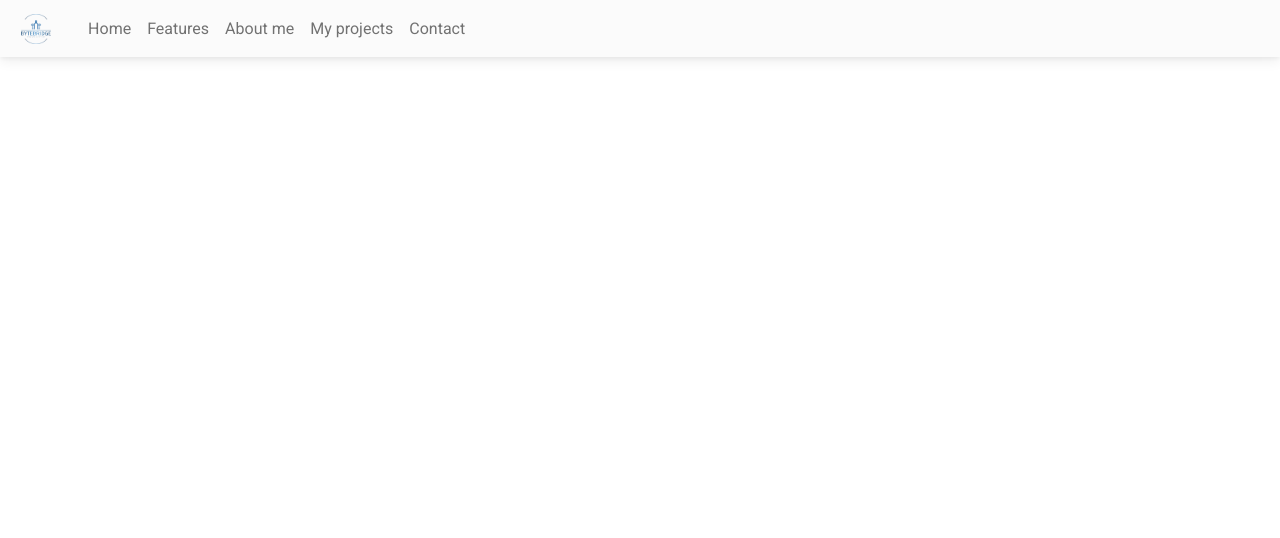
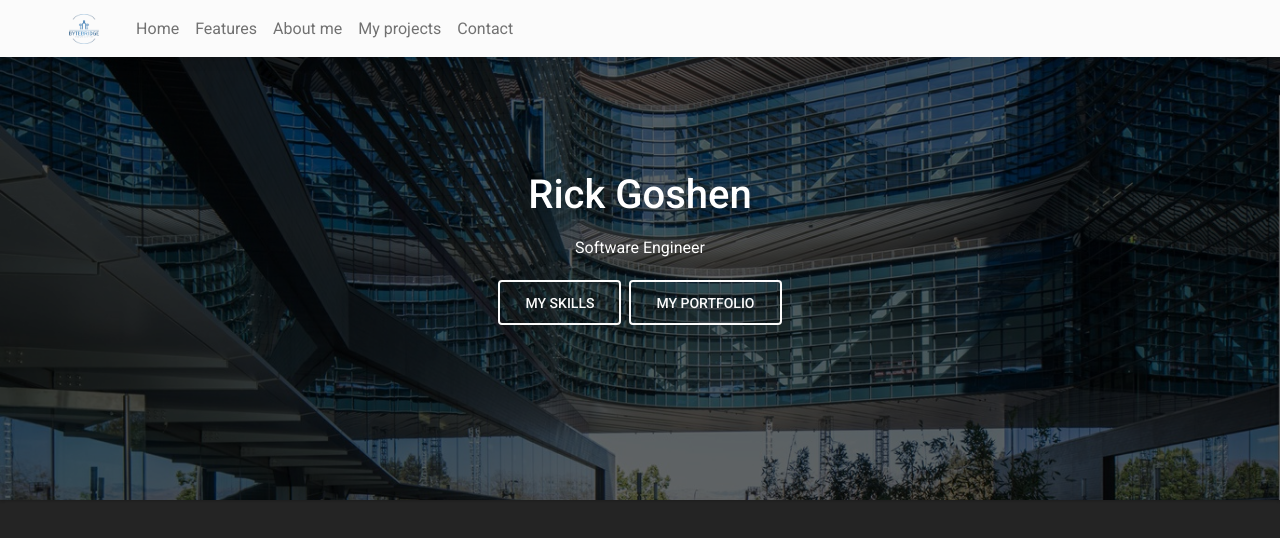
Before and after one commit to rgoshen/personal_website, a React (Vite) app: page / in a window 1280 px wide. Shown: the top 538 px of the page. Built offline with nearby package versions, Linux system fonts and the light colour scheme.

Commit message:
fix hero
Signed-off-by: rgoshen <rick.goshen@gmail.com>

```diff
--- a/src/App.css
+++ b/src/App.css
@@ -1,6 +1,4 @@
 #root {
-  max-width: 1280px;
   margin: 0 auto;
-  padding: 2rem;
   text-align: center;
 }
--- a/src/components/Hero.css
+++ b/src/components/Hero.css
@@ -4,6 +4,8 @@
   height: 500px;
   background-size: cover;
   background-position: center;
+  display: flex;
+  width: 100%;
 }
 
 .hero-section .mask {
@@ -11,17 +13,4 @@
   display: flex;
   align-items: center;
   justify-content: center;
-  height: 100%;
 }
-
-.hero-section .text-content {
-  text-align: center;
-}
-
-.hero-button {
-  color: #fff;
-  border: 1px solid #fff;
-  padding: 0.5rem 1rem;
-  margin: 0.5rem;
-  text-decoration: none;
-}
--- a/src/components/Hero.tsx
+++ b/src/components/Hero.tsx
@@ -1,5 +1,5 @@
 import React from 'react';
-import { HeroProps } from '../types/HeroTypes';
+import { HeroProps } from '../types/HeroProps';
 import './Hero.css';
 
 const Hero: React.FC<HeroProps> = ({
@@ -10,17 +10,21 @@ const Hero: React.FC<HeroProps> = ({
 }) => {
   return (
     <div
-      className='hero-section'
+      className='hero-section p-5 text-center bg-image shadow-2-strong'
       style={{
         backgroundImage: `url(${backgroundImage})`,
       }}
     >
       <div className='mask'>
-        <div className='text-content'>
-          <h1>{title}</h1>
-          {subtitle && <p>{subtitle}</p>}
+        <div className='text-white'>
+          <h1 className='mb-3'>{title}</h1>
+          {subtitle && <p className='mb-3 mx-5'>{subtitle}</p>}
           {buttons.map((button, index) => (
-            <a key={index} href={button.href} className='hero-button'>
+            <a
+              key={index}
+              href={button.href}
+              className='btn btn-outline-light btn-lg m-1'
+            >
               {button.label}
             </a>
           ))}
--- a/src/components/Navbar.tsx
+++ b/src/components/Navbar.tsx
@@ -1,5 +1,5 @@
 import React, { useState } from 'react';
-import { NavbarProps } from '../types/NavbarTypes';
+import { NavbarProps } from '../types/NavbarProps';
 import {
   MDBCollapse,
   MDBContainer,
@@ -16,7 +16,7 @@ const Navbar: React.FC<NavbarProps> = ({ logoSrc, links }) => {
   const [openNav, setOpenNav] = useState(true);
 
   return (
-    <MDBNavbar expand='lg' light bgColor='light' fixed='top'>
+    <MDBNavbar expand='lg' light bgColor='light' fixed='top' className='px-5'>
       <MDBContainer fluid>
         <MDBNavbarBrand href='#'>
           <img src={logoSrc} height='30' alt='' loading='lazy' />
--- a/src/index.css
+++ b/src/index.css
@@ -13,6 +13,10 @@
   -moz-osx-font-smoothing: grayscale;
 }
 
+* {
+  box-sizing: border-box;
+}
+
 a {
   font-weight: 500;
   color: #646cff;
@@ -25,100 +29,3 @@ a:hover {
 html {
   font-size: 16px;
 }
-
-body {
-  margin: 0;
-  display: flex;
-  place-items: center;
-  min-width: 320px;
-  min-height: 100vh;
-}
-
-h1 {
-  font-size: 3.2em;
-  line-height: 1.1;
-}
-
-button {
-  border-radius: 8px;
-  border: 1px solid transparent;
-  padding: 0.6em 1.2em;
-  font-size: 1em;
-  font-weight: 500;
-  font-family: inherit;
-  background-color: #1a1a1a;
-  cursor: pointer;
-  transition: border-color 0.25s;
-}
-button:hover {
-  border-color: #646cff;
-}
-button:focus,
-button:focus-visible {
-  outline: 4px auto -webkit-focus-ring-color;
-}
-
-@media (prefers-color-scheme: light) {
-  :root {
-    color: #213547;
-    background-color: #ffffff;
-  }
-  a:hover {
-    color: #747bff;
-  }
-  button {
-    background-color: #f9f9f9;
-  }
-}
-
-.top-padding-100 {
-  padding-top: 100px;
-}
-
-.h-full {
-  height: 100vh;
-}
-
-/* Hero */
-#hero {
-  margin-top: 50px;
-  padding-top: 20px;
-  background-image: url('./assets/hero-img.jpg');
-  text-align: center;
-  background-color: gray;
-  color: whitesmoke;
-}
-
-.jumbotron {
-  opacity: 0.9;
-  color: whitesmoke;
-}
-
-/* About Me */
-#about-me {
-  background-color: whitesmoke;
-}
-
-/* Projects */
-#projects h2 {
-  text-align: center;
-  margin-bottom: 20px;
-}
-
-/* Contact Me */
-#contact {
-  text-align: center;
-  background-color: gray;
-  color: whitesmoke;
-}
-#contact h2 {
-  text-align: center;
-}
-
-.sub-heading {
-  font-size: 1.5rem;
-}
-
-#email {
-  font-size: 2rem;
-}
--- /dev/null
+++ b/src/types/HeroProps.ts
@@ -0,0 +1,11 @@
+export interface HeroButton {
+  label: string;
+  href: string;
+}
+
+export interface HeroProps {
+  backgroundImage: string;
+  title: string;
+  subtitle?: string;
+  buttons?: HeroButton[]; // Use the HeroButton type here
+}
```
Also changed, not shown: src/types/HeaderProps.ts (added, +12 -0 lines), src/types/HeroTypes.ts (deleted, +0 -9 lines), src/types/NavbarProps.ts (renamed from src/types/NavbarTypes.ts).
